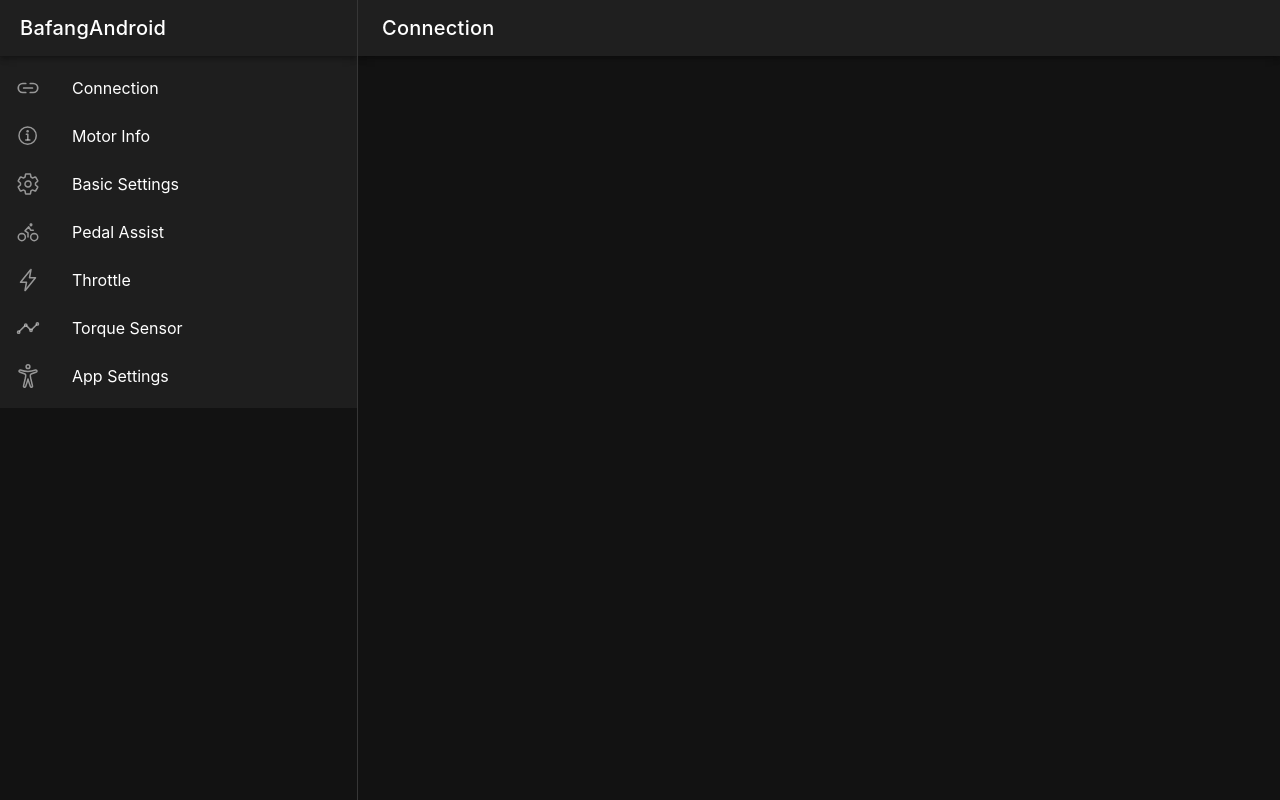
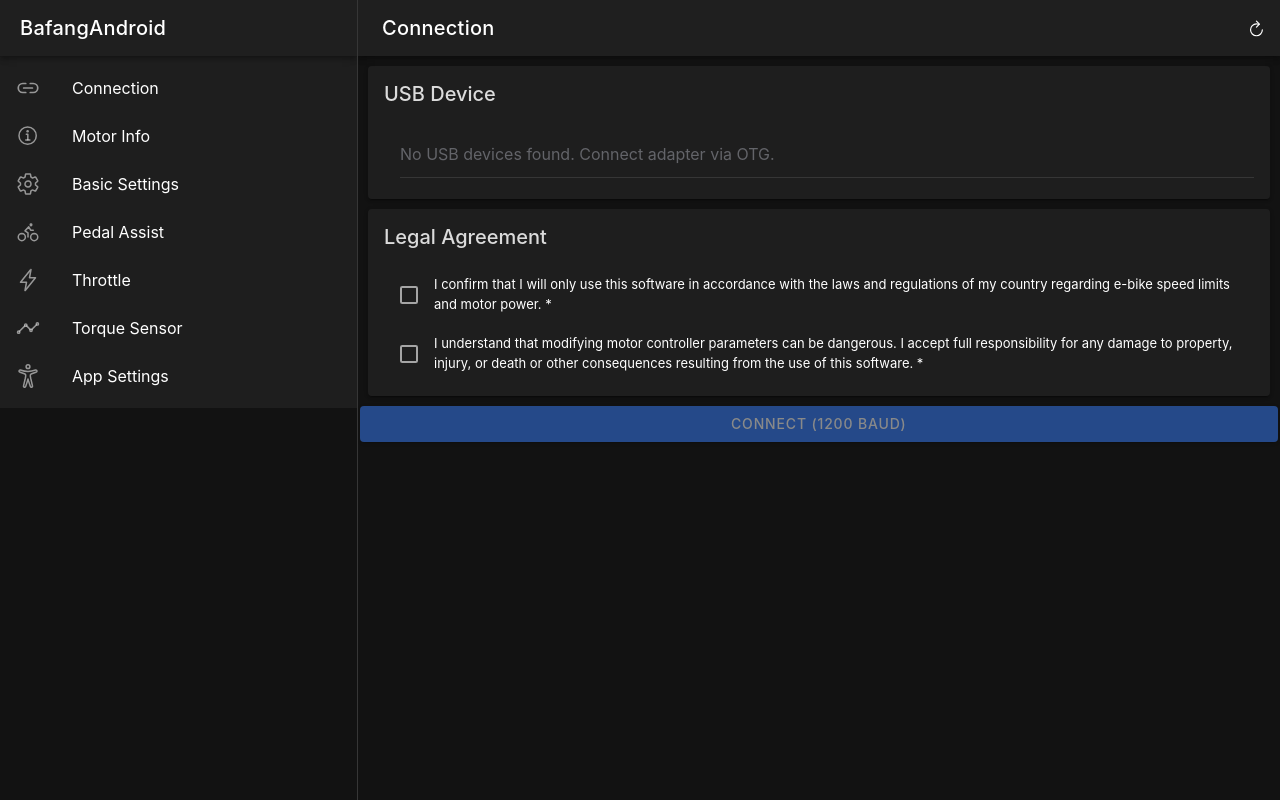
Before and after one commit to dbortz/Speeed_Reborn, a React (Vite) app: page /connection in a window 1280 px wide. Built offline with nearby package versions, Linux system fonts and the light colour scheme.

Commit message:
feat: connection page with USB device selection and legal disclaimers

```diff
--- a/src/pages/ConnectionPage.tsx
+++ b/src/pages/ConnectionPage.tsx
@@ -1,15 +1,114 @@
-import { IonPage, IonHeader, IonToolbar, IonTitle, IonContent, IonMenuButton, IonButtons } from '@ionic/react';
+import {
+  IonPage, IonHeader, IonToolbar, IonTitle, IonContent, IonMenuButton,
+  IonButton, IonList, IonItem, IonLabel, IonSpinner, IonCheckbox,
+  IonCard, IonCardContent, IonCardHeader, IonCardTitle, IonText,
+  IonIcon, IonButtons,
+} from '@ionic/react';
+import { refreshOutline } from 'ionicons/icons';
+import { useState, useEffect } from 'react';
+import { listDevices, UsbDevice } from '../device/UsbSerial';
+import { useMotorStore } from '../store/motorStore';
 
-const ConnectionPage: React.FC = () => (
+const ConnectionPage: React.FC = () => {
+  const [devices, setDevices] = useState<UsbDevice[]>([]);
+  const [selectedId, setSelectedId] = useState<number | null>(null);
+  const [lawAgreed, setLawAgreed] = useState(false);
+  const [liabilityAgreed, setLiabilityAgreed] = useState(false);
+  const { connected, connecting, error, connectDevice, disconnectDevice } = useMotorStore();
+
+  const refreshDevices = async () => {
+    try {
+      const list = await listDevices();
+      setDevices(list);
+    } catch {
+      setDevices([]);
+    }
+  };
+
+  useEffect(() => { refreshDevices(); }, []);
+
+  const canConnect = selectedId !== null && lawAgreed && liabilityAgreed && !connected;
+
+  return (
     <IonPage>
       <IonHeader>
         <IonToolbar>
           <IonButtons slot="start"><IonMenuButton /></IonButtons>
           <IonTitle>Connection</IonTitle>
+          <IonButtons slot="end">
+            <IonButton onClick={refreshDevices}><IonIcon icon={refreshOutline} /></IonButton>
+          </IonButtons>
         </IonToolbar>
       </IonHeader>
-    <IonContent />
+      <IonContent className="ion-padding">
+
+        {error && <IonText color="danger"><p>{error}</p></IonText>}
+
+        <IonCard>
+          <IonCardHeader><IonCardTitle>USB Device</IonCardTitle></IonCardHeader>
+          <IonCardContent>
+            <IonList>
+              {devices.length === 0 && (
+                <IonItem><IonLabel color="medium">No USB devices found. Connect adapter via OTG.</IonLabel></IonItem>
+              )}
+              {devices.map((d) => (
+                <IonItem
+                  key={d.deviceId}
+                  button
+                  detail={false}
+                  color={selectedId === d.deviceId ? 'primary' : undefined}
+                  onClick={() => setSelectedId(d.deviceId)}
+                >
+                  <IonLabel>
+                    <h2>{d.deviceName}</h2>
+                    <p>VID: 0x{d.vendorId.toString(16).padStart(4, '0')} PID: 0x{d.productId.toString(16).padStart(4, '0')}</p>
+                  </IonLabel>
+                </IonItem>
+              ))}
+            </IonList>
+          </IonCardContent>
+        </IonCard>
+
+        <IonCard>
+          <IonCardHeader><IonCardTitle>Legal Agreement</IonCardTitle></IonCardHeader>
+          <IonCardContent>
+            <IonItem lines="none">
+              <IonCheckbox slot="start" checked={lawAgreed} onIonChange={(e) => setLawAgreed(e.detail.checked)} />
+              <IonLabel className="ion-text-wrap" style={{ fontSize: '13px' }}>
+                I confirm that I will only use this software in accordance with the laws and regulations of my country regarding e-bike speed limits and motor power. *
+              </IonLabel>
+            </IonItem>
+            <IonItem lines="none">
+              <IonCheckbox slot="start" checked={liabilityAgreed} onIonChange={(e) => setLiabilityAgreed(e.detail.checked)} />
+              <IonLabel className="ion-text-wrap" style={{ fontSize: '13px' }}>
+                I understand that modifying motor controller parameters can be dangerous. I accept full responsibility for any damage to property, injury, or death or other consequences resulting from the use of this software. *
+              </IonLabel>
+            </IonItem>
+          </IonCardContent>
+        </IonCard>
+
+        {!connected ? (
+          <IonButton
+            expand="block"
+            disabled={!canConnect || connecting}
+            onClick={() => selectedId !== null && connectDevice(selectedId)}
+          >
+            {connecting ? <IonSpinner name="crescent" /> : 'Connect (1200 baud)'}
+          </IonButton>
+        ) : (
+          <IonButton expand="block" color="danger" onClick={disconnectDevice}>
+            Disconnect
+          </IonButton>
+        )}
+
+        {connected && (
+          <IonText color="success">
+            <p className="ion-text-center">✓ Connected at 1200 baud</p>
+          </IonText>
+        )}
+      </IonContent>
     </IonPage>
   );
+};
 
 export default ConnectionPage;
```
Lines whose indentation alone changed are shown as unchanged.
